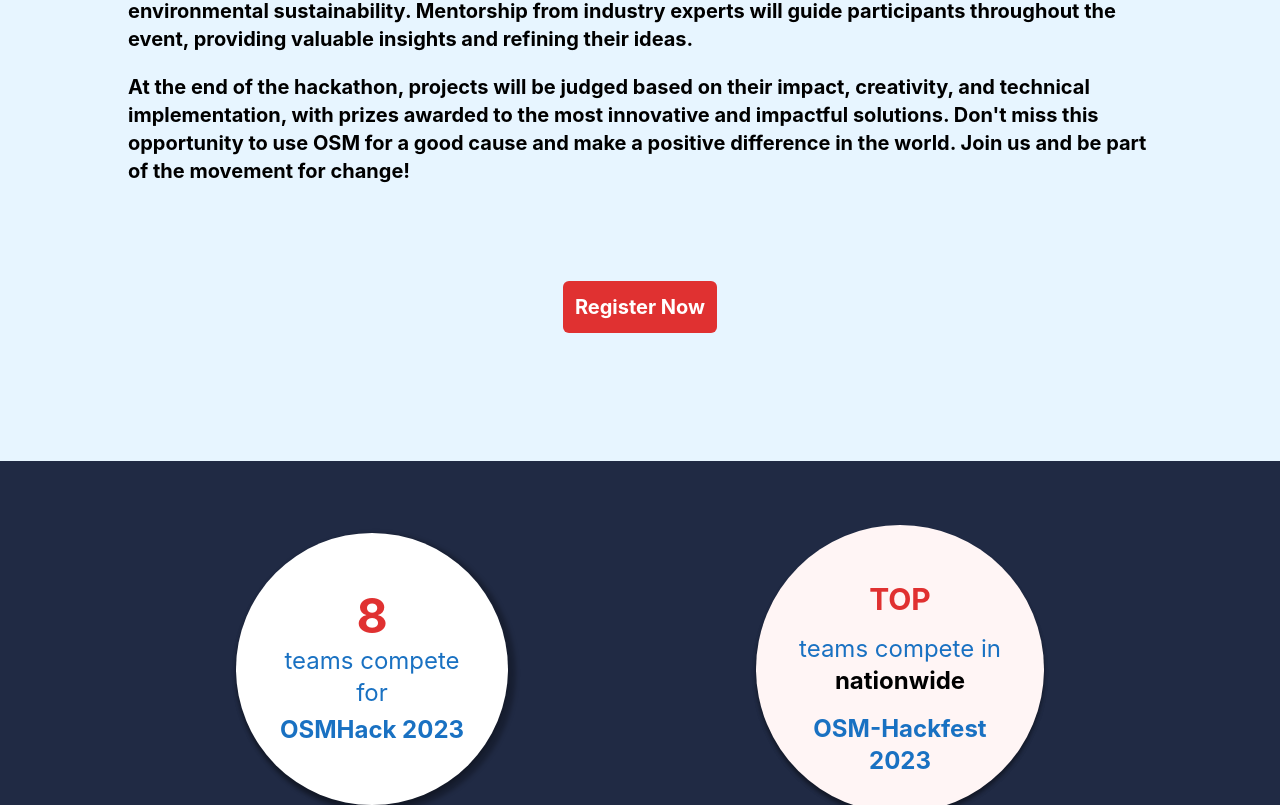
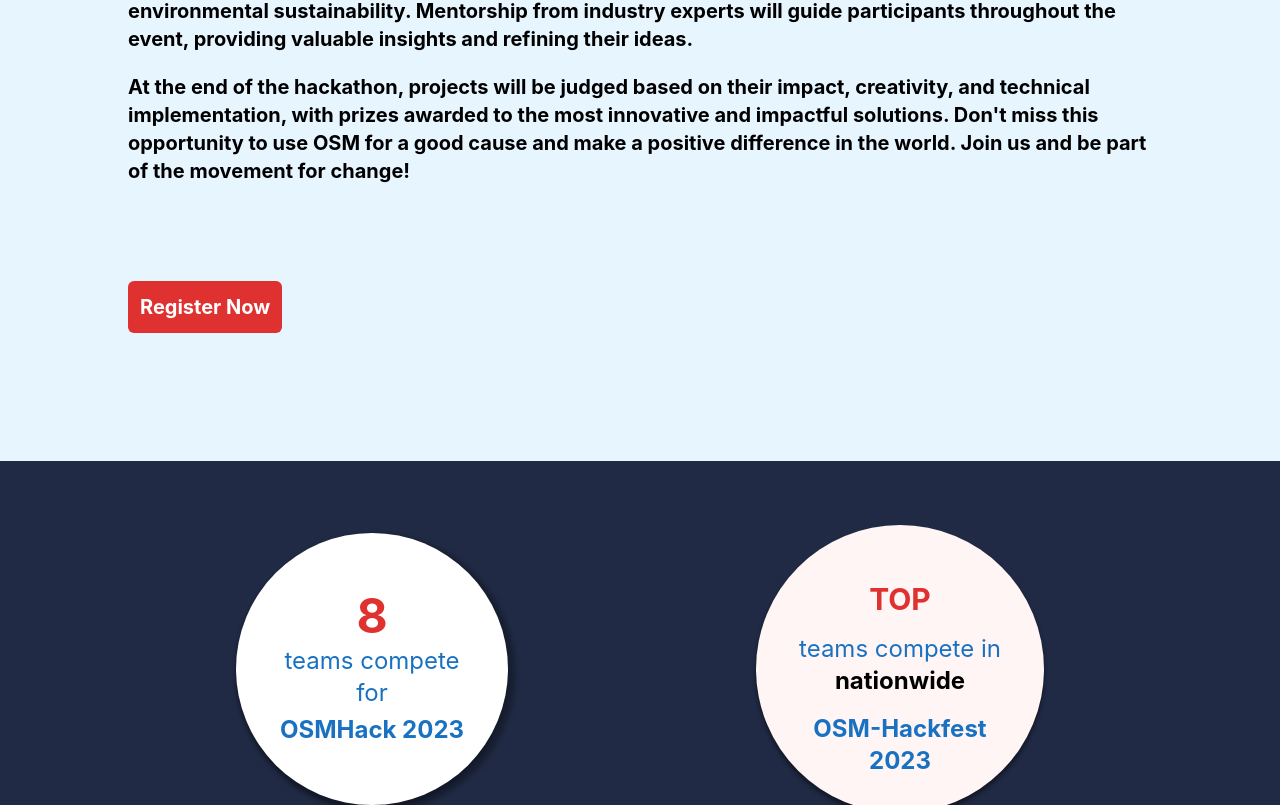
Before and after one commit to osmhack2023/beta, a React (Create React App) app: page / in a window 1280 px wide. Shown: the part 1107-1912 px from the top of the page. Built offline with nearby package versions, Linux system fonts and the light colour scheme.

Commit message:
Button fixed

```diff
--- a/public/index.html
+++ b/public/index.html
@@ -5,10 +5,7 @@
     <link rel="icon" href="%PUBLIC_URL%/favicon.ico" />
     <meta name="viewport" content="width=device-width, initial-scale=1" />
     <meta name="theme-color" content="#000000" />
-    <meta
-      name="description"
-      content="Web site created using create-react-app"
-    />
+    <meta name="OSM Hack 2023" content="OSM Hack 2023" />
     <link rel="apple-touch-icon" href="%PUBLIC_URL%/logo192.png" />
     <!--
       manifest.json provides metadata used when your web app is installed on a
--- a/src/components/about.jsx
+++ b/src/components/about.jsx
@@ -19,11 +19,11 @@
                     At the end of the hackathon, projects will be judged based on their impact, creativity, and technical implementation, with prizes awarded to the most innovative and impactful solutions. Don't miss this opportunity to use OSM for a good cause and make a positive difference in the world. Join us and be part of the movement for change!
                 </p>
             </div>
-            <button className='bg-rednew text-white p-3 w-30 m-auto md:ml-auto hover:bg-dgreen active:translate-y-1'
+            <Link to="/redirect"><button className='bg-rednew text-white p-3 w-30 m-auto md:ml-auto hover:bg-dgreen active:translate-y-1'
                 style={
                     { "borderRadius": "6px" }
                 }
-            ><Link to="/redirect">Register Now</Link></button>
+            >Register Now</button></Link>
         </div>
     )
 }
--- a/src/components/navigation.jsx
+++ b/src/components/navigation.jsx
@@ -54,12 +54,12 @@
                     </li>
                     <li className='font-bold  active:translate-y-1 hover:text-dgrey' onClick={navToggle1}> <Link to="/teams">Teams</Link></li>
                     <li className='font-bold  active:translate-y-1 hover:text-dgrey' onClick={navToggle1}> <Link to="/preevents">Pre-events</Link></li>
-                    <button onClick={navToggle1} className='bg-rednew text-white p-3  rounded-md hover:bg-dgreen active:translate-y-1'
+                    <Link to="/redirect"><button onClick={navToggle1} className='bg-rednew text-white p-3  rounded-md hover:bg-dgreen active:translate-y-1'
                         style={
                             { "borderRadius": "6px" }
                         }
                     >
-                        <Link to="/redirect">Register Now</Link></button>
+                        Register Now</button></Link>
                 </ul>
 
 
```
Also changed, not shown: 1 other file (tests, documents, lock files or other folders).
